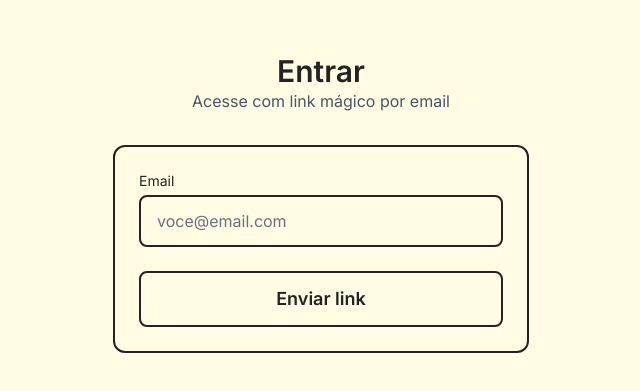
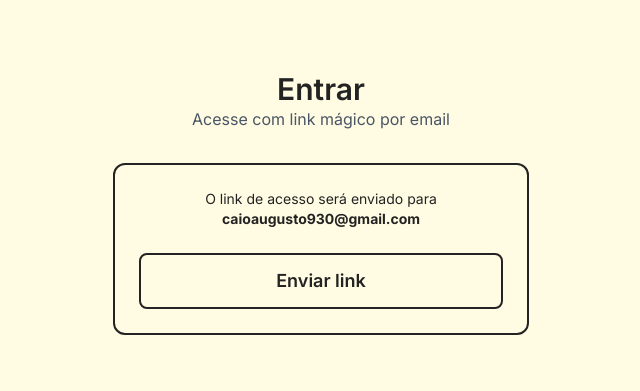
Before and after one commit to augustcaio/artist-portfolio-template, a Next.js app: page /login in a window 1280 px wide. Shown: the part 197-588 px from the top of the page, without its empty margins (319-959 px from the left). Built offline with nearby package versions, Linux system fonts and the light colour scheme.

Commit message:
Update middleware to allow access to /auth/callback route; modify SUPABASE_REDIRECT_URL for authentication redirection; adjust LoginPage to display fixed email address in message.

```diff
--- a/app/(auth)/login/page.tsx
+++ b/app/(auth)/login/page.tsx
@@ -6,7 +6,6 @@ import { motion } from "framer-motion";
 import { SUPABASE_REDIRECT_URL } from "@/lib/config";
 
 export default function LoginPage() {
-  const [email, setEmail] = useState("");
   const [loading, setLoading] = useState(false);
   const [message, setMessage] = useState<string | null>(null);
   const [error, setError] = useState<string | null>(null);
@@ -20,7 +19,7 @@ export default function LoginPage() {
     try {
       const supabase = createClientBrowser();
       const { error } = await supabase.auth.signInWithOtp({
-        email,
+        email: "caioaugusto930@gmail.com",
         options: {
           emailRedirectTo: SUPABASE_REDIRECT_URL,
           shouldCreateUser: true,
@@ -28,7 +27,7 @@ export default function LoginPage() {
       });
       if (error) throw error;
       setMessage(
-        "Enviamos um link mágico para seu email. Verifique sua caixa de entrada."
+        "Enviamos um link mágico para caioaugusto930@gmail.com. Verifique sua caixa de entrada."
       );
     } catch (err: any) {
       setError(err?.message || "Erro ao enviar link");
@@ -51,23 +50,20 @@ export default function LoginPage() {
           onSubmit={handleSignIn}
           className="rounded-xl p-6 border-2 border-[#232323] bg-transparent"
         >
-          <label className="block text-sm text-[#232323] mb-1">Email</label>
-          <input
-            type="email"
-            required
-            value={email}
-            onChange={(e) => setEmail(e.target.value)}
-            className="w-full rounded-lg border-2 border-[#232323] bg-transparent text-[#232323] placeholder-gray-500 px-4 py-3 focus:outline-none focus:ring-2 focus:ring-[#232323]"
-            placeholder="voce@email.com"
-          />
+          <div className="text-center mb-6">
+            <p className="text-sm text-[#232323] mb-4">
+              O link de acesso será enviado para{" "}
+              <strong>caioaugusto930@gmail.com</strong>
+            </p>
+          </div>
 
           {message && (
-            <p className="mt-4 text-green-700 bg-green-50 border border-green-200 px-3 py-2 rounded">
+            <p className="mb-4 text-green-700 bg-green-50 border border-green-200 px-3 py-2 rounded">
               {message}
             </p>
           )}
           {error && (
-            <p className="mt-4 text-red-700 bg-red-50 border border-red-200 px-3 py-2 rounded">
+            <p className="mb-4 text-red-700 bg-red-50 border border-red-200 px-3 py-2 rounded">
               {error}
             </p>
           )}
@@ -75,7 +71,7 @@ export default function LoginPage() {
           <motion.button
             type="submit"
             disabled={loading}
-            className="group relative mt-6 w-full inline-flex items-center justify-center px-8 py-3 text-lg font-semibold text-[#232323] bg-transparent border-2 border-[#232323] rounded-lg overflow-hidden hover:text-[#fffce3] disabled:opacity-60"
+            className="group relative w-full inline-flex items-center justify-center px-8 py-3 text-lg font-semibold text-[#232323] bg-transparent border-2 border-[#232323] rounded-lg overflow-hidden hover:text-[#fffce3] disabled:opacity-60"
             whileHover={{ boxShadow: "0 8px 20px rgba(35,35,35,0.15)" }}
             whileTap={{ scale: 0.98 }}
             transition={{ duration: 0.3 }}
--- /dev/null
+++ b/app/auth/callback/route.ts
@@ -0,0 +1,21 @@
+import { createClientBrowser } from "@/lib/supabase-auth";
+import { NextRequest, NextResponse } from "next/server";
+
+export async function GET(request: NextRequest) {
+  const { searchParams, origin } = new URL(request.url);
+  const code = searchParams.get("code");
+  const next = searchParams.get("next") ?? "/admin";
+
+  if (code) {
+    const supabase = createClientBrowser();
+    const { error } = await supabase.auth.exchangeCodeForSession(code);
+
+    if (!error) {
+      // Login bem-sucedido, redirecionar para a dashboard
+      return NextResponse.redirect(`${origin}${next}`);
+    }
+  }
+
+  // Se houver erro ou não houver código, redirecionar para login
+  return NextResponse.redirect(`${origin}/login`);
+}
--- a/lib/config.ts
+++ b/lib/config.ts
@@ -1,7 +1,7 @@
 // Configurações de redirecionamento do Supabase
 export const SUPABASE_REDIRECT_URL = process.env.NODE_ENV === 'production'
-  ? 'https://anagabrielasantos.vercel.app/admin'
-  : 'http://localhost:3000/admin';
+  ? 'https://anagabrielasantos.vercel.app/auth/callback'
+  : 'http://localhost:3000/auth/callback';
 
 // URL base da aplicação
 export const APP_URL = process.env.NODE_ENV === 'production'
--- a/middleware.ts
+++ b/middleware.ts
@@ -3,6 +3,12 @@ import type { NextRequest } from "next/server";
 
 export function middleware(req: NextRequest) {
   const url = new URL(req.url);
+
+  // Permitir acesso à rota de callback
+  if (url.pathname.startsWith("/auth/callback")) {
+    return NextResponse.next();
+  }
+
   if (url.pathname.startsWith("/admin")) {
     // Checagem simples: se não existir nenhum cookie do Supabase, redireciona
     const hasSupabaseCookie = req.cookies
@@ -16,5 +22,5 @@ export function middleware(req: NextRequest) {
 }
 
 export const config = {
-  matcher: ["/admin/:path*"],
+  matcher: ["/admin/:path*", "/auth/callback"],
 };
```
Also changed, not shown: 1 other file (tests, documents, lock files or other folders).
